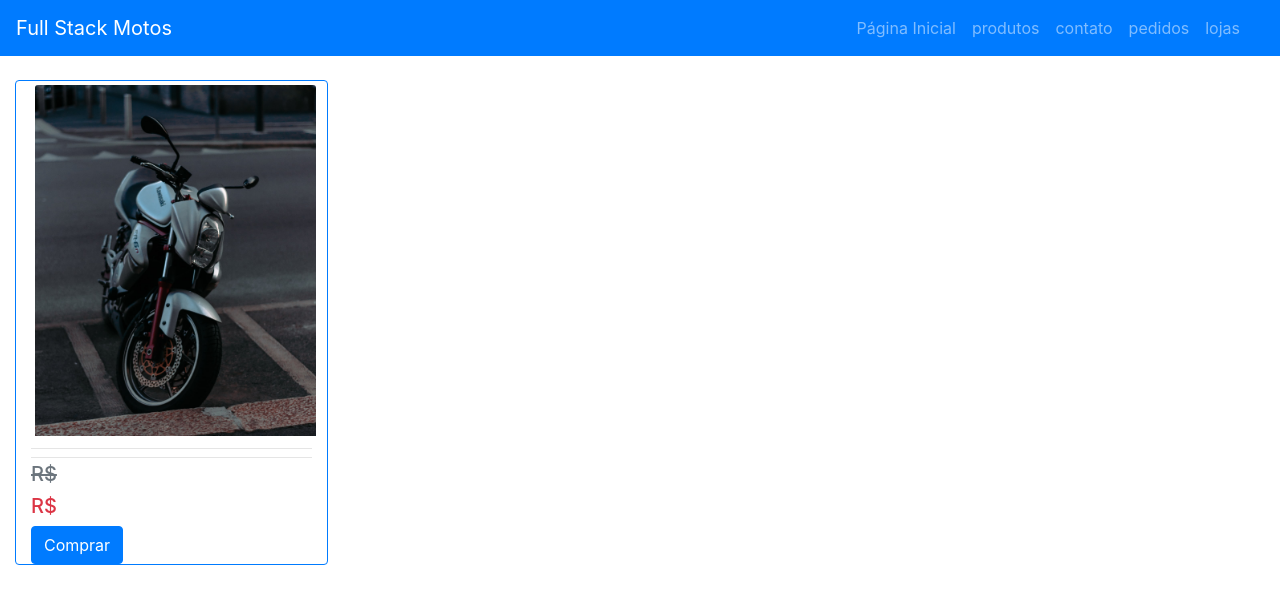
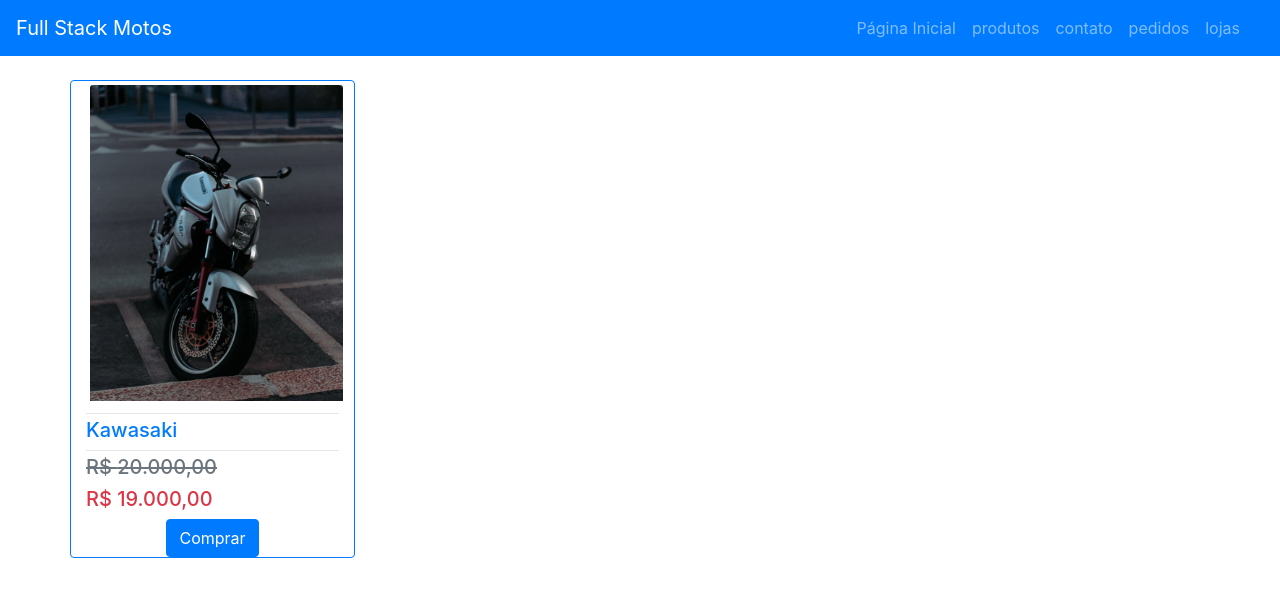
Before and after one commit to josiel5423926/projeto-react, a React (Create React App) app: page /Produtos in a window 1280 px wide. Shown: the top 604 px of the page. Built offline with nearby package versions, Linux system fonts and the light colour scheme; no server answers.

Commit message:
melhorar layout

```diff
--- a/src/Components/Produto/index.js
+++ b/src/Components/Produto/index.js
@@ -1,12 +1,17 @@
 import './produto.css';
 
-export default function produto(props) {
+export default function produtos(props) {
     /**
    function show_info(event) {
        const target = event.currentTargent;
        const elemento = target.getElementsByTagName("figcaption")[0];
        elemento.style.visibility = "initial";
-    } */
+   };
+    function hide_info(event) {
+       const target = event.currentTargent;
+       const elemento = target.getElementsByTagName("figcaption")[0];
+       elemento.style.visibility = "hidden";
+   };
 
   function exibir_categoria(event) {
 
@@ -22,6 +27,8 @@ export default function produto(props) {
           }
       }
   };
+  */
+    /*
 
 
      let destaque = (event) => {
@@ -37,13 +44,16 @@ export default function produto(props) {
              elemento.parentNode.style.width = "30%";
          }
      };
+     */
 
     // ${props.imagem} https://www.npmjs.com/package/react-number-format
     //onclick="destaque(this)" onmousemove="exibirborda(this)" onmouseout="retirarborda(this)"
 
     return (
         <figure className={props.nome + " produto card   col-lg-3 col-md-4 col-sm-6 col-xs-12 mr-auto border-primary "}
-            onClick={destaque} onMouseOver={exibir_categoria} onMouseOut={destaque}  >
+        // onClick={destaque} onMouseOver={exibir_categoria} onMouseOut={destaque}
+        >
+
             <img className="card-img-top img-fluid m-1 " src={require(`./img/Kawasaki_1.jpg`).default} alt="imagem do produto" />
             <figcaption >
                 <hr className="mt-2 mb-1" />
@@ -53,7 +63,10 @@ export default function produto(props) {
                 <div className="h5 slab text-muted"><del>R$ {props.preco}</del></div>
                 <div className="h5 slab text-danger">R$ {props.preco_final} </div>
 
+                <div className="d-flex justify-content-center">
                     <a href="pedidos.php" className="btn btn-primary">Comprar</a>
+                </div>
+
             </figcaption>
 
 
--- a/src/index.js
+++ b/src/index.js
@@ -2,6 +2,7 @@ import React from 'react';
 import ReactDOM from 'react-dom';
 import App from './App';
 import 'bootstrap/dist/css/bootstrap.min.css';
+
 
 
 
--- a/src/pages/Produtos.js
+++ b/src/pages/Produtos.js
@@ -1,7 +1,28 @@
+
+import { useState, useEffect } from 'react';
+
+import { Container, Row } from 'react-bootstrap';
 import Produto from '../Components/Produto';
 
-export default function produtos() {
+
+export default function Produtos() {
+
+    const [produtos, setProdutos] = useState([]);
+
+    useEffect(async () => {
+        const resposta = await fetch("http://localhost/josiel-projeto-loja/includes/api/produto.php");
+        const dados = await resposta.json();
+        console.log(dados);
+        // setProdutos(dados);
+    }, []);
+
+
     return (
-        <Produto />
+        <Container>
+            <Row>
+                <Produto imagem="Kawasaki_1.jpg" nome="honda" descricao="Kawasaki " preco="20.000,00" preco_final="19.000,00" />
+            </Row>
+        </Container>
+
     )
 }
```
Also changed, not shown: 1 other file (tests, documents, lock files or other folders). Lines whose indentation alone changed are shown as unchanged.
